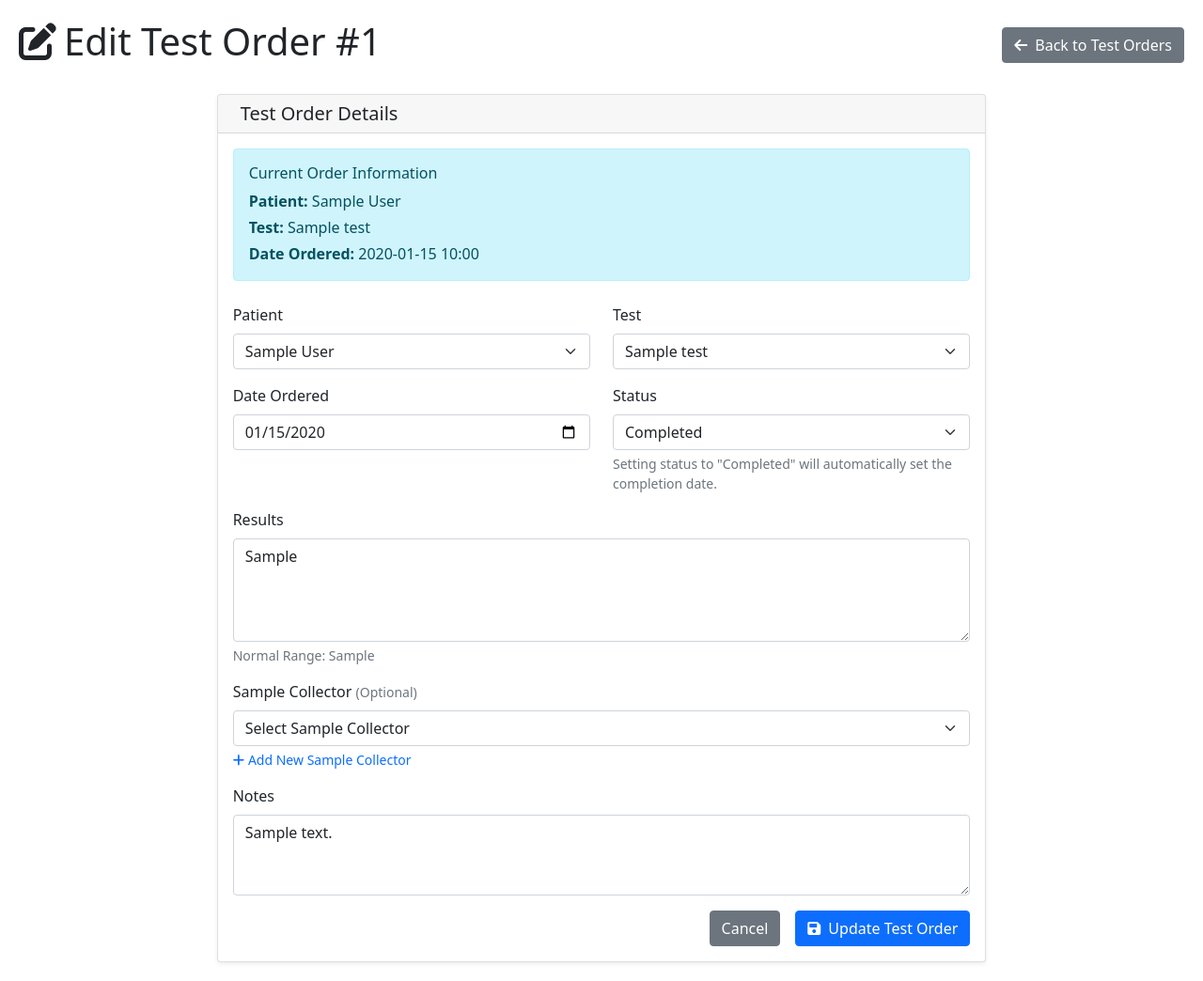
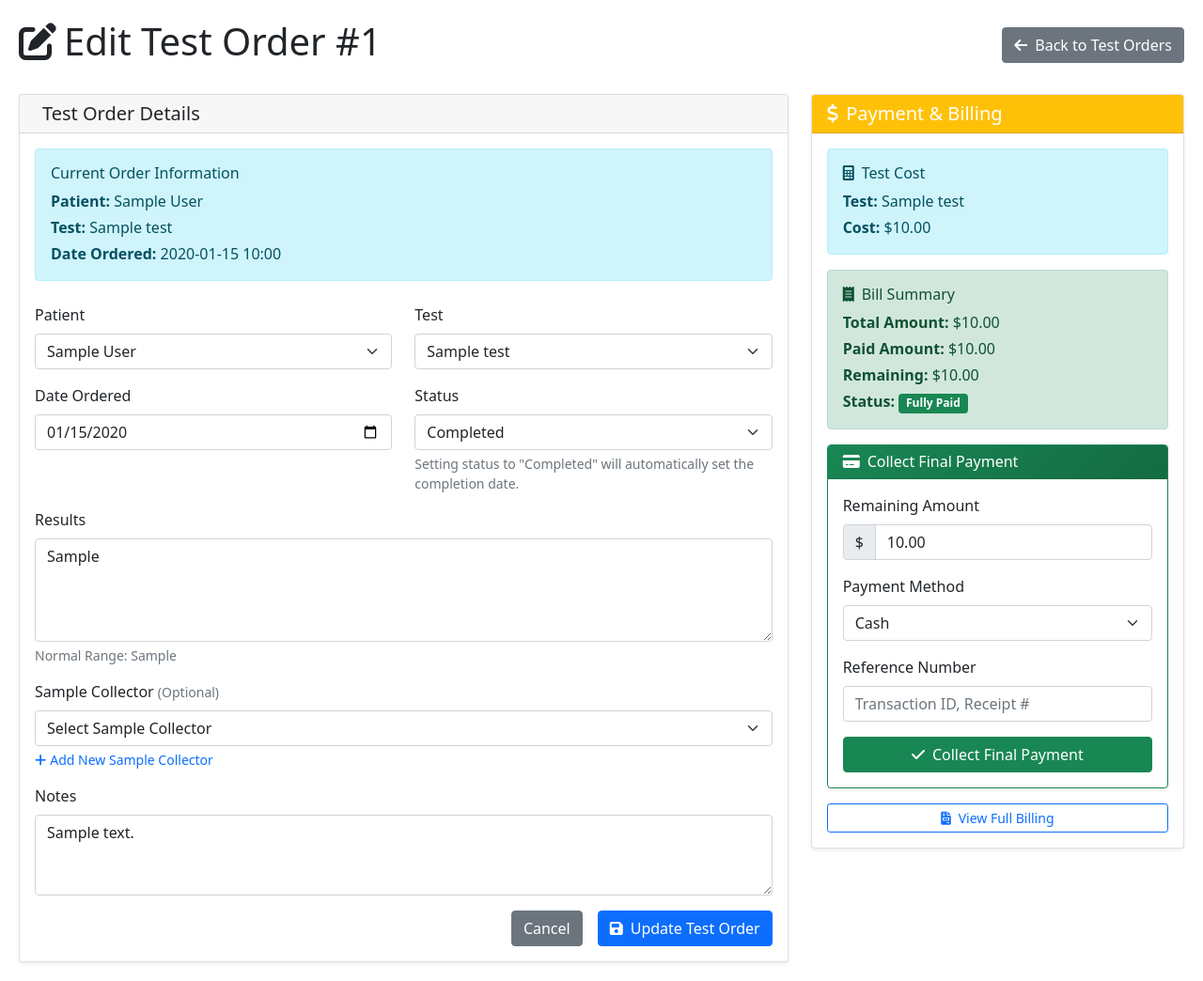
Before and after one commit to jitendrapal/pathology-v1, a Flask app: page /edit_patient_test/1 in a window 1280 px wide. Shown: the part 56-1100 px from the top of the page at 94% size. Run offline with Flask 3, Linux system fonts and the light colour scheme; tables that the repository leaves empty hold one stand-in row (values such as "Sample post"); parts of the project's set-up code (start-up, migrations or seed data) failed here and were passed over.

Commit message:
MAJOR FEATURE: Add final payment collection and professional test report printing system

```diff
--- a/app.py
+++ b/app.py
@@ -331,6 +331,134 @@ def update_bill(patient_id):
         app.logger.error(f'Error updating bill: {str(e)}')
 
     return redirect(url_for('patient_billing', patient_id=patient_id))
+
+@app.route('/collect_final_payment/<int:test_id>', methods=['POST'])
+def collect_final_payment(test_id):
+    """Collect final payment for a completed test"""
+    try:
+        patient_test = PatientTest.query.get_or_404(test_id)
+        patient_id = patient_test.patient_id
+
+        # Get payment details from form
+        payment_amount = float(request.form.get('payment_amount', 0))
+        payment_method = request.form.get('payment_method')
+        reference_number = request.form.get('reference_number', '')
+
+        # Get patient bill
+        patient_bill = PatientBill.query.filter_by(patient_id=patient_id).first()
+        if not patient_bill:
+            flash('No billing information found for this patient.', 'error')
+            return redirect(url_for('edit_patient_test', id=test_id))
+
+        # Validate payment amount
+        if payment_amount <= 0:
+            flash('Payment amount must be greater than zero.', 'error')
+            return redirect(url_for('edit_patient_test', id=test_id))
+
+        if payment_amount > patient_bill.remaining_amount:
+            flash('Payment amount cannot exceed remaining balance.', 'error')
+            return redirect(url_for('edit_patient_test', id=test_id))
+
+        # Create payment record
+        payment = Payment(
+            patient_id=patient_id,
+            amount=payment_amount,
+            payment_type='final' if payment_amount >= patient_bill.remaining_amount else 'partial',
+            payment_method=payment_method,
+            reference_number=reference_number,
+            notes=f'Final payment for test: {patient_test.test.name}',
+            created_by='Admin'  # In real app, use current user
+        )
+        db.session.add(payment)
+
+        # Update patient bill
+        patient_bill.paid_amount += payment_amount
+        patient_bill.remaining_amount = max(0, patient_bill.final_amount - patient_bill.paid_amount)
+
+        # Update bill status
+        if patient_bill.remaining_amount <= 0:
+            patient_bill.bill_status = 'paid'
+            flash(f'Final payment of ${payment_amount:.2f} collected successfully! Test report is now ready for printing.', 'success')
+        else:
+            patient_bill.bill_status = 'partial'
+            flash(f'Payment of ${payment_amount:.2f} collected successfully! Remaining balance: ${patient_bill.remaining_amount:.2f}', 'success')
+
+        db.session.commit()
+
+    except Exception as e:
+        db.session.rollback()
+        flash('An error occurred while processing payment. Please try again.', 'error')
+        app.logger.error(f'Error collecting final payment: {str(e)}')
+
+    return redirect(url_for('edit_patient_test', id=test_id))
+
+@app.route('/print_test_report/<int:test_id>')
+def print_test_report(test_id):
+    """Print individual test report for a completed and paid test"""
+    patient_test = PatientTest.query.get_or_404(test_id)
+
+    # Check if test is completed
+    if patient_test.status != 'Completed':
+        flash('Test must be completed before printing report.', 'error')
+        return redirect(url_for('edit_patient_test', id=test_id))
+
+    # Check if payment is complete
+    patient_bill = PatientBill.query.filter_by(patient_id=patient_test.patient_id).first()
+    if patient_bill and patient_bill.remaining_amount > 0:
+        flash('Payment must be completed before printing report.', 'error')
+        return redirect(url_for('edit_patient_test', id=test_id))
+
+    # Get all completed tests for this patient (for comprehensive report)
+    from sqlalchemy.orm import joinedload
+    all_completed_tests = PatientTest.query.options(
+        joinedload(PatientTest.test)
+    ).filter_by(
+        patient_id=patient_test.patient_id,
+        status='Completed'
+    ).order_by(PatientTest.date_completed.desc()).all()
+
+    # Get payment history
+    payments = Payment.query.filter_by(patient_id=patient_test.patient_id).order_by(Payment.payment_date.desc()).all()
+
+    return render_template('reports/test_report.html',
+                         patient_test=patient_test,
+                         patient=patient_test.patient,
+                         all_completed_tests=all_completed_tests,
+                         patient_bill=patient_bill,
+                         payments=payments)
+
+@app.route('/print_patient_report/<int:patient_id>')
+def print_patient_report(patient_id):
+    """Print comprehensive report for all completed tests of a patient"""
+    patient = Patient.query.get_or_404(patient_id)
+
+    # Get all completed tests for this patient
+    from sqlalchemy.orm import joinedload
+    completed_tests = PatientTest.query.options(
+        joinedload(PatientTest.test)
+    ).filter_by(
+        patient_id=patient_id,
+        status='Completed'
+    ).order_by(PatientTest.date_completed.desc()).all()
+
+    if not completed_tests:
+        flash('No completed tests found for this patient.', 'error')
+        return redirect(url_for('patient_detail', id=patient_id))
+
+    # Check if all payments are complete
+    patient_bill = PatientBill.query.filter_by(patient_id=patient_id).first()
+    if patient_bill and patient_bill.remaining_amount > 0:
+        flash('All payments must be completed before printing comprehensive report.', 'warning')
+        return redirect(url_for('patient_billing', patient_id=patient_id))
+
+    # Get payment history
+    payments = Payment.query.filter_by(patient_id=patient_id).order_by(Payment.payment_date.desc()).all()
+
+    return render_template('reports/patient_comprehensive_report.html',
+                         patient=patient,
+                         completed_tests=completed_tests,
+                         patient_bill=patient_bill,
+                         payments=payments)
 
 # Bulk Update Routes
 @app.route('/bulk_update_tests', methods=['GET'])
@@ -712,6 +840,9 @@ def edit_patient_test(id):
     collectors = SampleCollector.query.all()
     form.sample_collector.choices = [('', 'Select Sample Collector')] + [(c.name, c.name) for c in collectors]
 
+    # Get patient billing information
+    patient_bill = PatientBill.query.filter_by(patient_id=patient_test.patient_id).first()
+
     if form.validate_on_submit():
         form.populate_obj(patient_test)
         if form.status.data == 'Completed' and not patient_test.date_completed:
@@ -719,7 +850,11 @@ def edit_patient_test(id):
         db.session.commit()
         flash('Test order updated successfully!', 'success')
         return redirect(url_for('patient_tests'))
-    return render_template('edit_patient_test.html', form=form, patient_test=patient_test)
+
+    return render_template('edit_patient_test.html',
+                         form=form,
+                         patient_test=patient_test,
+                         patient_bill=patient_bill)
 
 # Multiple Test Assignment Routes
 @app.route('/assign_multiple_tests', methods=['GET', 'POST'])
--- a/templates/edit_patient_test.html
+++ b/templates/edit_patient_test.html
@@ -147,5 +147,100 @@
             </div>
         </div>
     </div>
+
+    <!-- Payment & Billing Information -->
+    <div class="col-lg-4">
+        <div class="card">
+            <div class="card-header bg-warning text-white">
+                <h5 class="mb-0">
+                    <i class="fas fa-dollar-sign me-2"></i>Payment & Billing
+                </h5>
+            </div>
+            <div class="card-body">
+                <!-- Test Cost -->
+                <div class="alert alert-info">
+                    <h6><i class="fas fa-calculator me-2"></i>Test Cost</h6>
+                    <p class="mb-1"><strong>Test:</strong> {{ patient_test.test.name }}</p>
+                    <p class="mb-0"><strong>Cost:</strong> ${{ "%.2f"|format(patient_test.test.cost) }}</p>
+                </div>
+
+                <!-- Patient Bill Summary -->
+                {% if patient_bill %}
+                <div class="alert alert-{{ 'success' if patient_bill.payment_status == 'Fully Paid' else 'warning' if patient_bill.payment_status == 'Partially Paid' else 'danger' }}">
+                    <h6><i class="fas fa-receipt me-2"></i>Bill Summary</h6>
+                    <p class="mb-1"><strong>Total Amount:</strong> ${{ "%.2f"|format(patient_bill.total_amount) }}</p>
+                    <p class="mb-1"><strong>Paid Amount:</strong> ${{ "%.2f"|format(patient_bill.paid_amount) }}</p>
+                    <p class="mb-1"><strong>Remaining:</strong> ${{ "%.2f"|format(patient_bill.remaining_amount) }}</p>
+                    <p class="mb-0"><strong>Status:</strong> <span class="badge bg-{{ 'success' if patient_bill.payment_status == 'Fully Paid' else 'warning' if patient_bill.payment_status == 'Partially Paid' else 'danger' }}">{{ patient_bill.payment_status }}</span></p>
+                </div>
+
+                <!-- Final Payment Collection (if test completed and balance remaining) -->
+                {% if patient_test.status == 'Completed' and patient_bill.remaining_amount > 0 %}
+                <div class="card border-success">
+                    <div class="card-header bg-success text-white">
+                        <h6 class="mb-0"><i class="fas fa-credit-card me-2"></i>Collect Final Payment</h6>
+                    </div>
+                    <div class="card-body">
+                        <form method="POST" action="{{ url_for('collect_final_payment', test_id=patient_test.id) }}">
+                            <div class="mb-3">
+                                <label class="form-label">Remaining Amount</label>
+                                <div class="input-group">
+                                    <span class="input-group-text">$</span>
+                                    <input type="number" name="payment_amount" class="form-control"
+                                           value="{{ "%.2f"|format(patient_bill.remaining_amount) }}"
+                                           step="0.01" min="0" max="{{ patient_bill.remaining_amount }}" required>
+                                </div>
+                            </div>
+                            <div class="mb-3">
+                                <label class="form-label">Payment Method</label>
+                                <select name="payment_method" class="form-select" required>
+                                    <option value="cash">Cash</option>
+                                    <option value="card">Credit/Debit Card</option>
+                                    <option value="upi">UPI</option>
+                                    <option value="bank_transfer">Bank Transfer</option>
+                                    <option value="cheque">Cheque</option>
+                                </select>
+                            </div>
+                            <div class="mb-3">
+                                <label class="form-label">Reference Number</label>
+                                <input type="text" name="reference_number" class="form-control"
+                                       placeholder="Transaction ID, Receipt #">
+                            </div>
+                            <div class="d-grid">
+                                <button type="submit" class="btn btn-success">
+                                    <i class="fas fa-check me-2"></i>Collect Final Payment
+                                </button>
+                            </div>
+                        </form>
+                    </div>
+                </div>
+                {% endif %}
+
+                <!-- Print Report Button (if fully paid) -->
+                {% if patient_test.status == 'Completed' and patient_bill.remaining_amount <= 0 %}
+                <div class="d-grid mt-3">
+                    <a href="{{ url_for('print_test_report', test_id=patient_test.id) }}"
+                       class="btn btn-primary" target="_blank">
+                        <i class="fas fa-print me-2"></i>Print Test Report
+                    </a>
+                </div>
+                {% endif %}
+
+                {% else %}
+                <div class="alert alert-warning">
+                    <p class="mb-0">No billing information available. Payment will be calculated when test is assigned.</p>
+                </div>
+                {% endif %}
+
+                <!-- Quick Actions -->
+                <div class="mt-3">
+                    <a href="{{ url_for('patient_billing', patient_id=patient_test.patient.id) }}"
+                       class="btn btn-outline-primary btn-sm w-100">
+                        <i class="fas fa-file-invoice me-2"></i>View Full Billing
+                    </a>
+                </div>
+            </div>
+        </div>
+    </div>
 </div>
 {% endblock %}
```
Also changed, not shown: templates/patient_detail.html (+8 -3 lines), templates/reports/test_report.html (added, +338 -0 lines).
